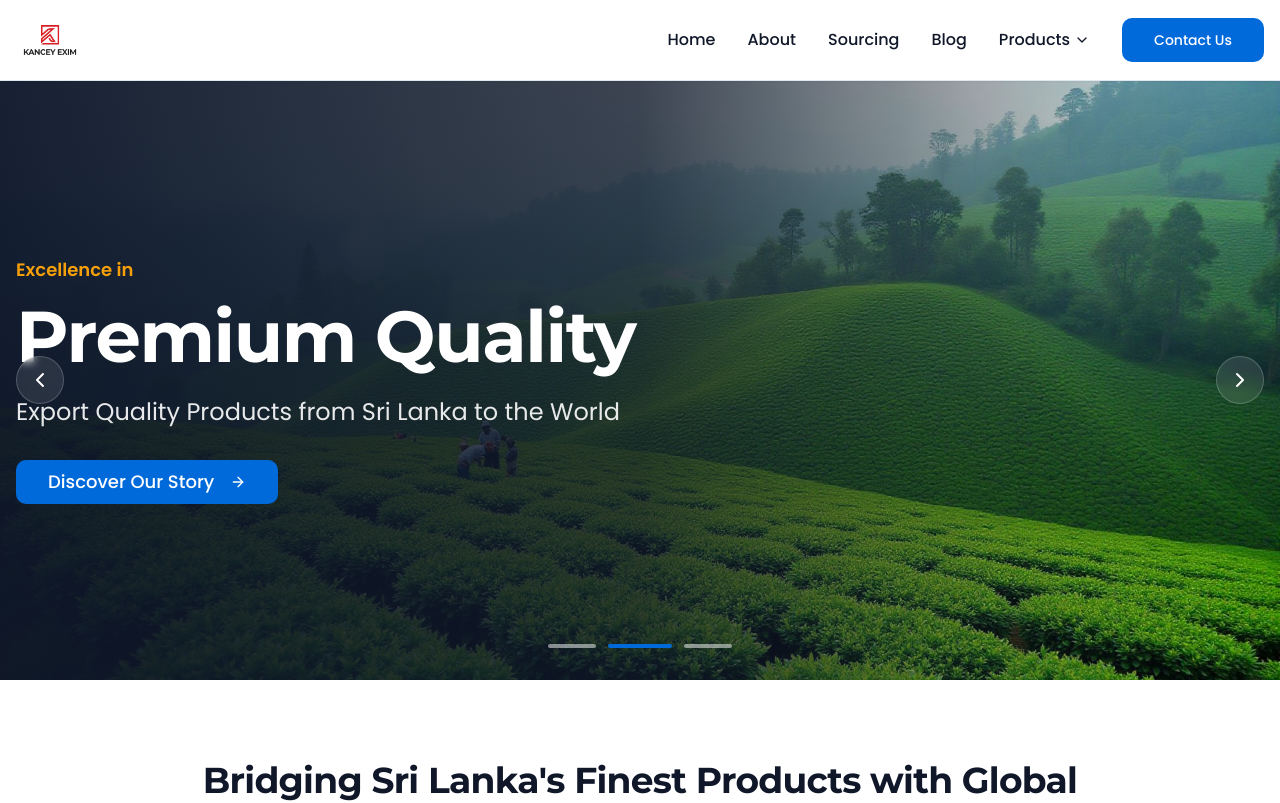
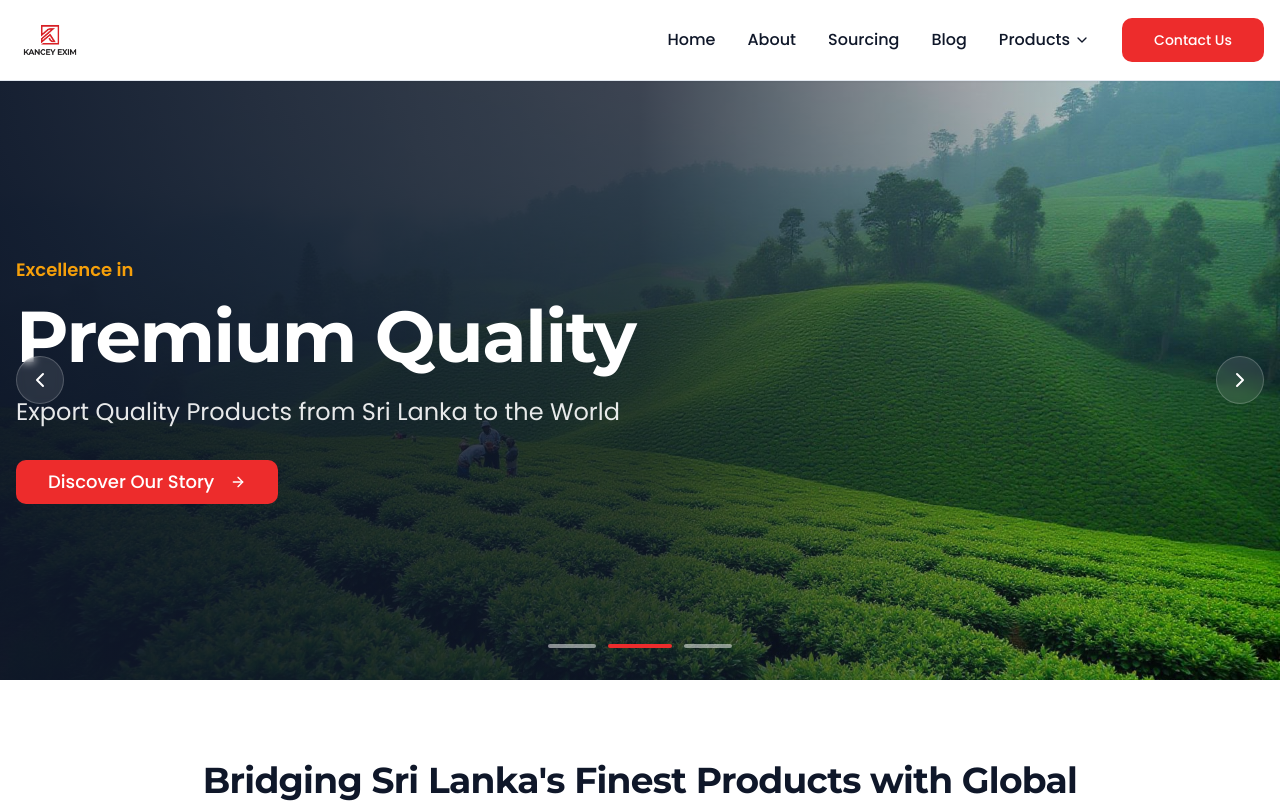
Before and after one commit to Zenax-Solutions/kancey-exim-website, a React (Vite) app: page / in a window 1280 px wide. Shown: the top 803 px of the page. Built offline with nearby package versions, Linux system fonts and the light colour scheme; the HTML template or start-up script is replaced by a standard one.

Commit message:
Update website colors to red

```diff
--- a/src/index.css
+++ b/src/index.css
@@ -17,7 +17,7 @@ All colors MUST be HSL.
     --popover: 0 0% 100%;
     --popover-foreground: 222 47% 11%;
 
-    --primary: 211 100% 43%;
+    --primary: 0 84% 55%;
     --primary-foreground: 0 0% 100%;
 
     --secondary: 222 47% 11%;
@@ -34,18 +34,18 @@ All colors MUST be HSL.
 
     --border: 214 32% 91%;
     --input: 214 32% 91%;
-    --ring: 211 100% 43%;
+    --ring: 0 84% 55%;
 
     --radius: 0.75rem;
 
     /* Premium Corporate Design Tokens */
-    --gradient-primary: linear-gradient(135deg, hsl(211, 100%, 43%), hsl(211, 100%, 35%));
-    --gradient-hero: linear-gradient(135deg, hsl(211, 100%, 43%) 0%, hsl(222, 47%, 11%) 100%);
-    --gradient-overlay: linear-gradient(180deg, rgba(1, 22, 39, 0.85), rgba(1, 22, 39, 0.4));
-    --gradient-card: linear-gradient(145deg, hsl(0, 0%, 100%), hsl(210, 40%, 98%));
-    --shadow-elegant: 0 20px 60px -15px hsl(211 100% 43% / 0.25);
+    --gradient-primary: linear-gradient(135deg, hsl(0, 84%, 55%), hsl(0, 84%, 45%));
+    --gradient-hero: linear-gradient(135deg, hsl(0, 84%, 55%) 0%, hsl(222, 47%, 11%) 100%);
+    --gradient-overlay: linear-gradient(180deg, rgba(139, 0, 0, 0.85), rgba(139, 0, 0, 0.4));
+    --gradient-card: linear-gradient(145deg, hsl(0, 0%, 100%), hsl(0, 5%, 98%));
+    --shadow-elegant: 0 20px 60px -15px hsl(0 84% 55% / 0.25);
     --shadow-card: 0 8px 30px -6px hsl(222 47% 11% / 0.12);
-    --shadow-hover: 0 20px 40px -10px hsl(211 100% 43% / 0.3);
+    --shadow-hover: 0 20px 40px -10px hsl(0 84% 55% / 0.3);
     --transition-smooth: all 0.4s cubic-bezier(0.4, 0, 0.2, 1);
     --transition-fast: all 0.2s cubic-bezier(0.4, 0, 0.2, 1);
 
@@ -76,7 +76,7 @@ All colors MUST be HSL.
     --popover: 222 47% 13%;
     --popover-foreground: 210 40% 98%;
 
-    --primary: 211 100% 50%;
+    --primary: 0 84% 60%;
     --primary-foreground: 0 0% 100%;
 
     --secondary: 217 33% 17%;
@@ -93,7 +93,7 @@ All colors MUST be HSL.
 
     --border: 217 33% 22%;
     --input: 217 33% 22%;
-    --ring: 211 100% 50%;
+    --ring: 0 84% 60%;
     --sidebar-background: 240 5.9% 10%;
     --sidebar-foreground: 240 4.8% 95.9%;
     --sidebar-primary: 224.3 76.3% 48%;
```
